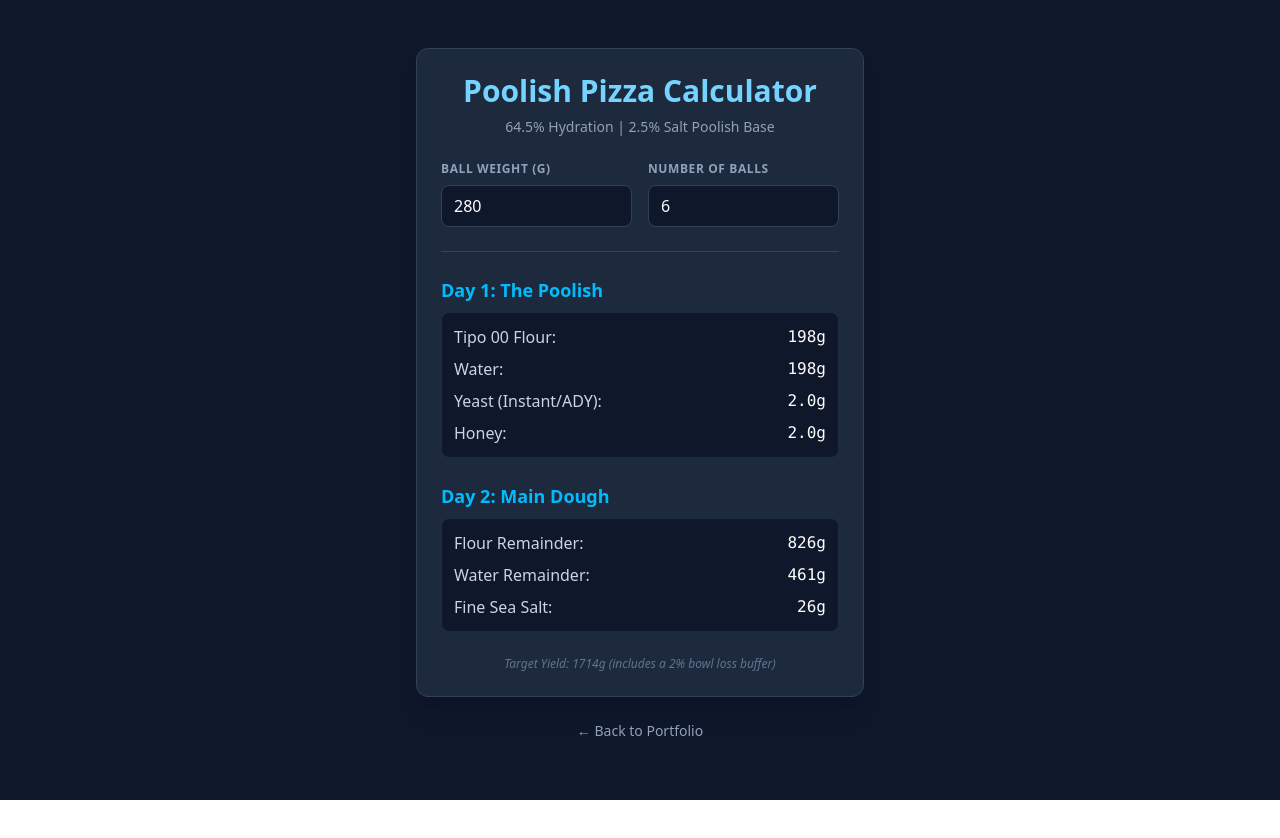
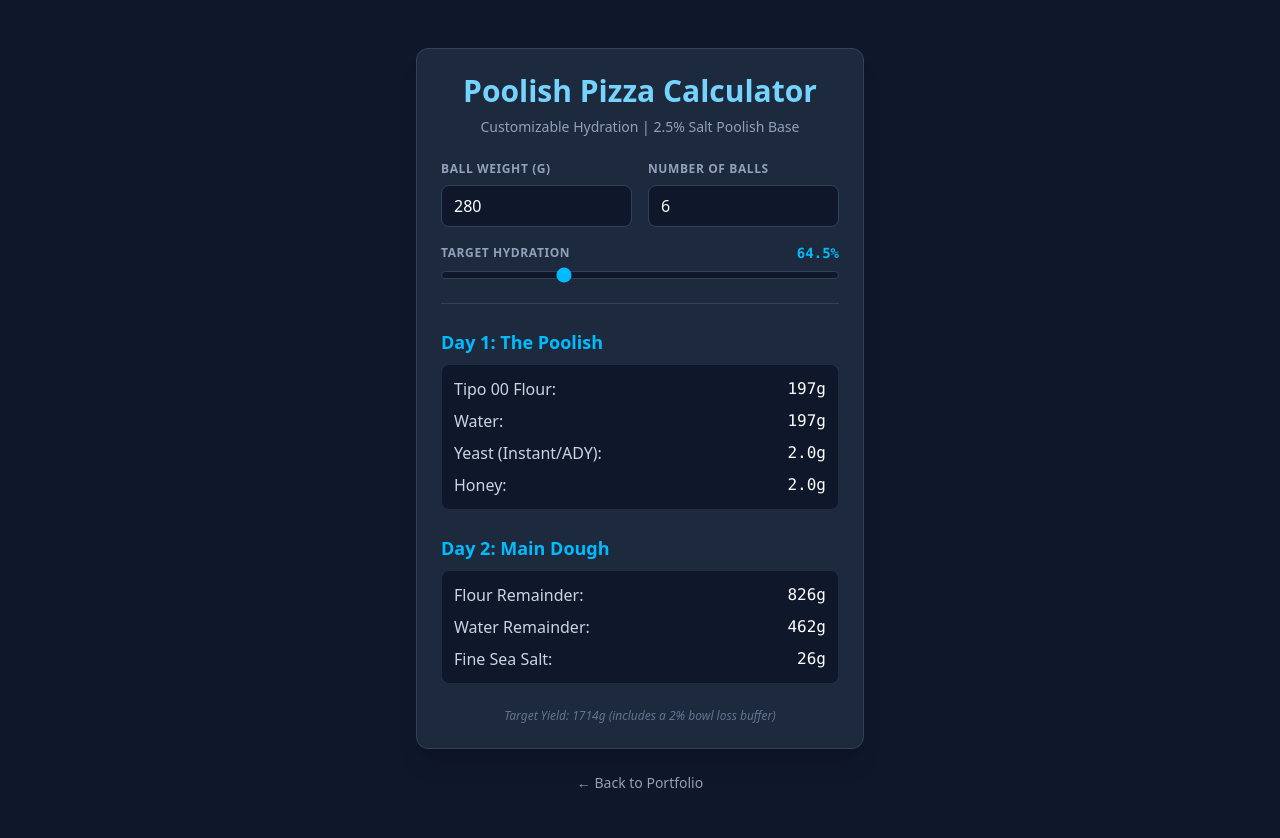
Before and after one commit to shanevelez/portfolio, a React (Vite) app: page /pizza in a window 1280 px wide. Shown: the top 838 px of the page. Before the commit the page ends 800 px from the top, so only its background shows below. Built offline with nearby package versions, Linux system fonts and the light colour scheme.

Commit message:
hydration input added to pizza calc

```diff
--- a/src/Pizza.jsx
+++ b/src/Pizza.jsx
@@ -3,19 +3,26 @@ import React, { useState } from 'react';
 const PizzaCalculator = () => {
   const [ballWeight, setBallWeight] = useState(280);
   const [ballCount, setBallCount] = useState(6);
+  const [hydration, setHydration] = useState(64.5); // Dynamic Hydration State
 
   // Baker's Percentages Constants
   const poolishFlourPct = 0.193;
   const poolishWaterPct = 0.193;
   const mainFlourPct = 0.807;
-  const mainWaterPct = 0.4506;
   const saltPct = 0.0257;
   const yeastPct = 0.002;
   const honeyPct = 0.002;
 
-  const totalPercentageSum = 1 + 0.6436 + 0.0257 + 0.002 + 0.002;
+  // Convert the 0-100 UI value to a decimal multiplier
+  const currentHydrationPct = hydration / 100;
 
-  // Calculate targets with a 2% buffer for bowl loss
+  // Recalculate the main dough water percentage dynamically
+  const mainWaterPct = currentHydrationPct - poolishWaterPct;
+
+  // Recalculate total sum based on the dynamic hydration choice
+  const totalPercentageSum = 1 + currentHydrationPct + saltPct + yeastPct + honeyPct;
+
+  // Calculate targets with your 2% buffer for bowl loss
   const targetDoughWeight = ballWeight * ballCount * 1.02;
   const totalFlour = targetDoughWeight / totalPercentageSum;
 
@@ -23,9 +30,10 @@ const PizzaCalculator = () => {
     <div className="min-h-screen w-screen bg-slate-900 text-white font-sans flex flex-col items-center py-12 px-4">
       <div className="max-w-md w-full bg-slate-800 border border-slate-700 rounded-xl p-6 shadow-xl">
         <h2 className="text-3xl font-bold text-sky-300 mb-2 text-center">Poolish Pizza Calculator</h2>
-        <p className="text-slate-400 text-sm text-center mb-6">64.5% Hydration | 2.5% Salt Poolish Base</p>
+        <p className="text-slate-400 text-sm text-center mb-6">Customizable Hydration | 2.5% Salt Poolish Base</p>
 
-        <div className="grid grid-cols-2 gap-4 mb-6">
+        {/* Row 1: Weight and Count */}
+        <div className="grid grid-cols-2 gap-4 mb-4">
           <div>
             <label className="block text-xs font-semibold text-slate-400 uppercase tracking-wider mb-2">Ball Weight (g)</label>
             <input
@@ -42,6 +50,25 @@ const PizzaCalculator = () => {
               value={ballCount}
               onChange={(e) => setBallCount(Number(e.target.value))}
               className="w-full bg-slate-900 border border-slate-700 rounded-lg px-3 py-2 text-white focus:outline-none focus:border-sky-400"
+            />
+          </div>
+        </div>
+
+        {/* Row 2: Dynamic Hydration Control */}
+        <div className="mb-6">
+          <div className="flex justify-between items-center mb-2">
+            <label className="text-xs font-semibold text-slate-400 uppercase tracking-wider">Target Hydration</label>
+            <span className="font-mono text-sky-400 font-bold text-sm">{hydration}%</span>
+          </div>
+          <div className="flex items-center space-x-4">
+            <input
+              type="range"
+              min="60"
+              max="75"
+              step="0.5"
+              value={hydration}
+              onChange={(e) => setHydration(Number(e.target.value))}
+              className="w-full h-2 bg-slate-900 rounded-lg appearance-none cursor-pointer accent-sky-400 border border-slate-700"
             />
           </div>
         </div>
@@ -63,7 +90,7 @@ const PizzaCalculator = () => {
             <h3 className="text-lg font-bold text-sky-400 mb-2">Day 2: Main Dough</h3>
             <ul className="bg-slate-900 border border-slate-700/50 rounded-lg p-3 space-y-2 text-slate-300">
               <li className="flex justify-between"><span>Flour Remainder:</span> <span className="font-mono text-white">{Math.round(totalFlour * mainFlourPct)}g</span></li>
-              <li className="flex justify-between"><span>Water Remainder:</span> <span className="font-mono text-white">{Math.round(totalFlour * mainWaterPct)}g</span></li>
+              <li className="flex justify-between"><span>Water Remainder:</span> <span className="font-mono text-white">{Math.max(0, Math.round(totalFlour * mainWaterPct))}g</span></li>
               <li className="flex justify-between"><span>Fine Sea Salt:</span> <span className="font-mono text-white">{Math.round(totalFlour * saltPct)}g</span></li>
             </ul>
           </div>
```
